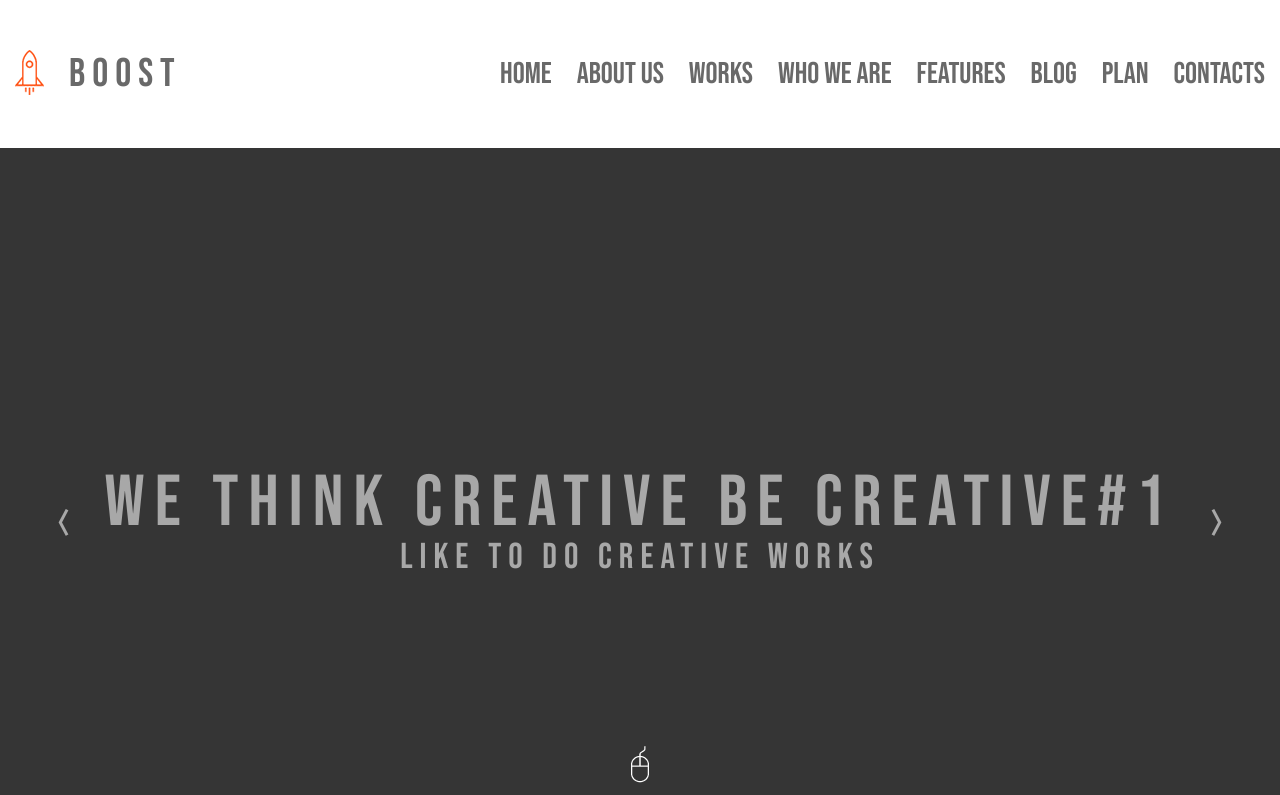
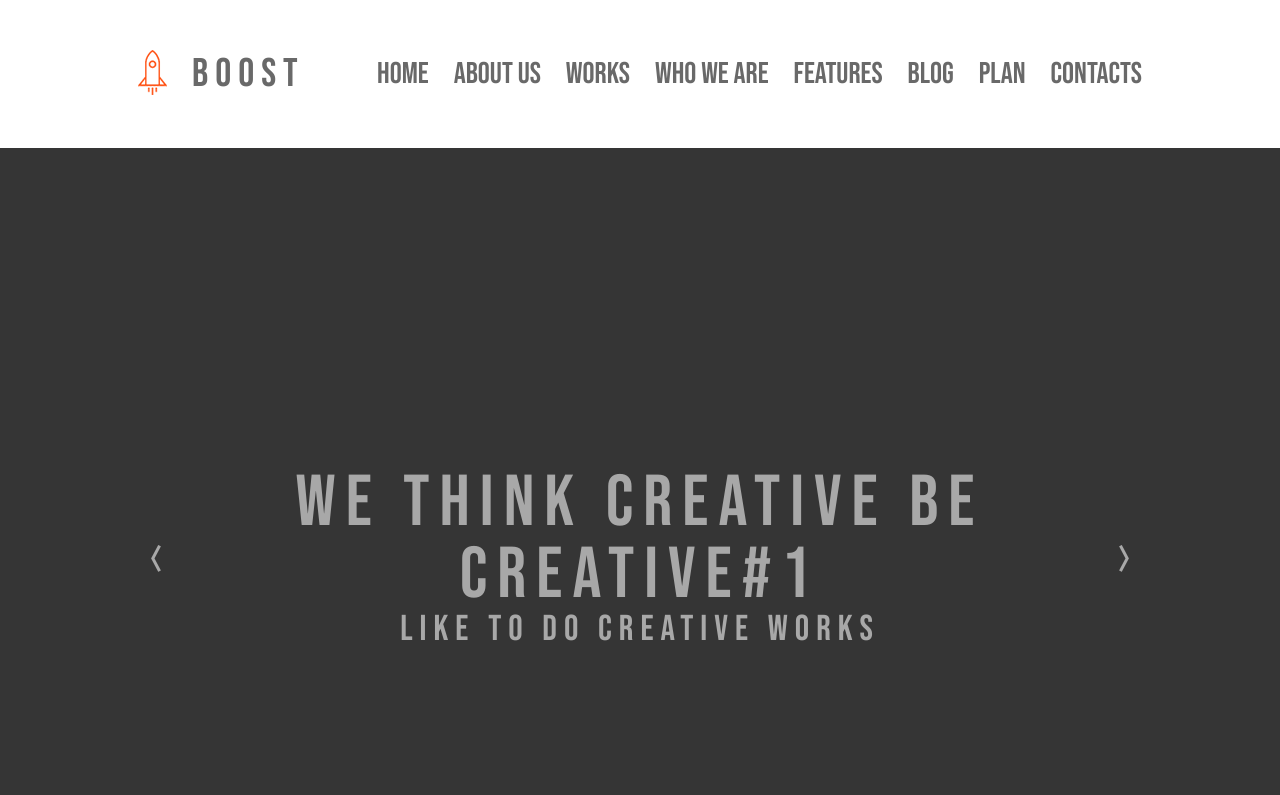
Before and after one commit to Vladlynn/Boost, a plain HTML site: page index.html in a window 1280 px wide. Shown: the top 795 px of the page. Drawn offline with nearby package versions, Linux system fonts and the light colour scheme.

Commit message:
second commit

```diff
--- a/style.css
+++ b/style.css
@@ -12,7 +12,7 @@
 
 
 .container{
-    /* width: 1034px; */
+    max-width: 1034px;
     padding: 0 15px 0 15px;
     margin-left: auto;
     margin-right: auto;
```
